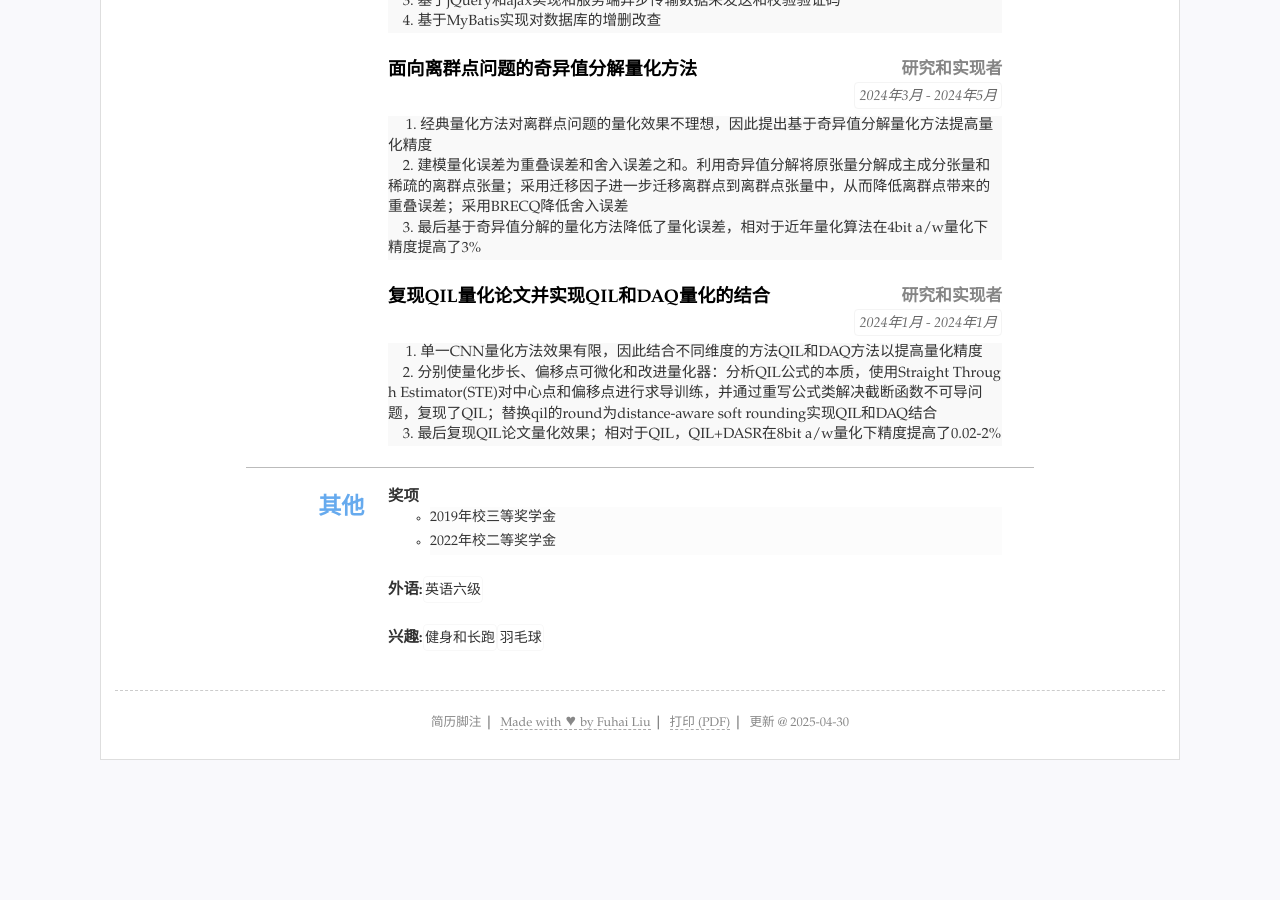
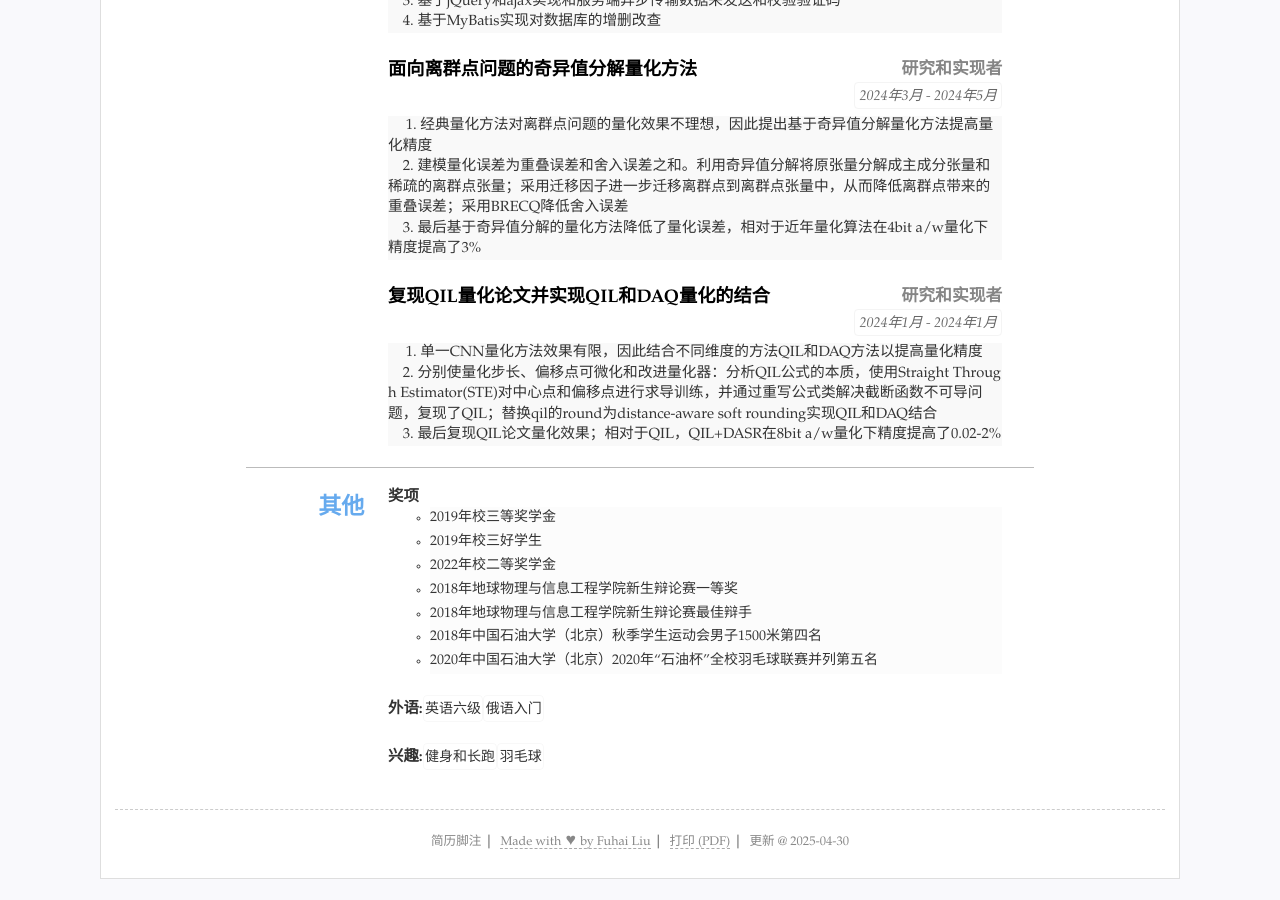
Before and after one commit to innovatedmonster/myResume, a Jekyll site: the page built from index.html, in a window 1280 px wide and 900 px high, scrolled down 776 px. Built offline with Jekyll 4.4.1, drawn with Linux system fonts in a browser that asks for light colours; before the commit the page ends 1557 px from its top, so only the background shows below that.

Commit message:
Update resume.yml

```diff
--- a/_data/resume.yml
+++ b/_data/resume.yml
@@ -77,11 +77,17 @@ others:
       - title: 奖项
         list:
           - 2019年校三等奖学金
+          - 2019年校三好学生
           - 2022年校二等奖学金
+          - 2018年地球物理与信息工程学院新生辩论赛一等奖
+          - 2018年地球物理与信息工程学院新生辩论赛最佳辩手
+          - 2018年中国石油大学（北京）秋季学生运动会男子1500米第四名
+          - 2020年中国石油大学（北京）2020年“石油杯”全校羽毛球联赛并列第五名
 
       - title: "外语: "
         items:
           - 英语六级
+          - 俄语入门
 
       - title: "兴趣: "
         items:
```
